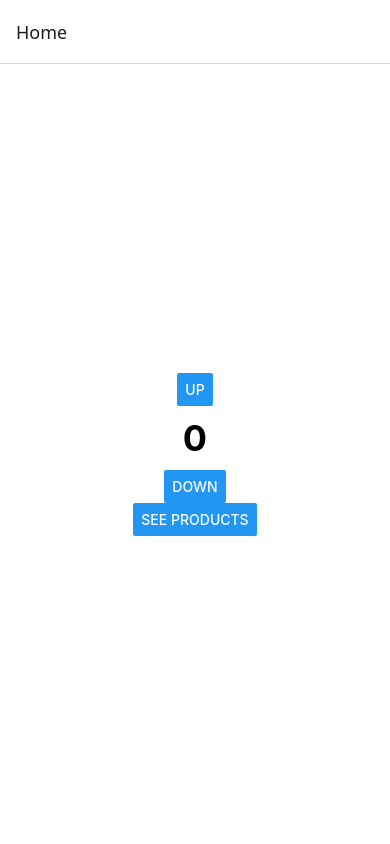
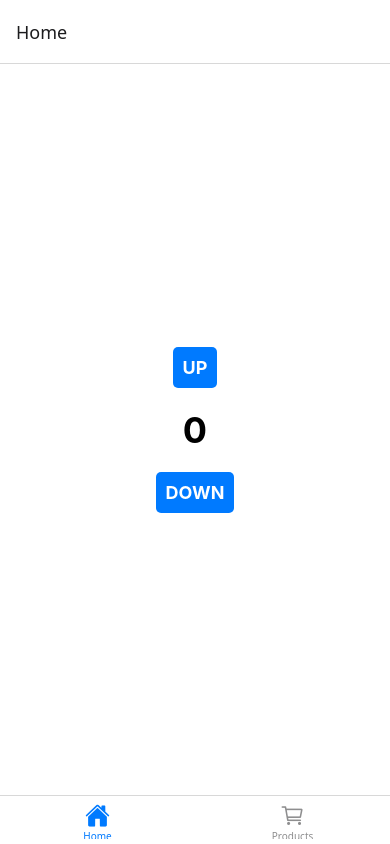
Before and after one commit to AryaMerlet/interview-app-AM, a React Native app: screen / in a window 390 px wide. Built offline with nearby package versions, Linux system fonts and the light colour scheme.

Commit message:
Pressable + bottomTabNavigation + Icons
Update CustomButton to use pressable for better user experience
Update App.ts to add bottomTabNavigation and icons with a hover
Update HomeScreen.tsx to remove the useless navigation button
Install corresponding dependencies with yarn

```diff
--- a/App.tsx
+++ b/App.tsx
@@ -4,8 +4,9 @@ import ProductScreen from './screens/ProductScreen';
 import {Provider} from 'react-redux';
 import {store} from './store';
 import {createStaticNavigation} from '@react-navigation/native';
-import {createNativeStackNavigator} from '@react-navigation/native-stack';
+import {createBottomTabNavigator} from '@react-navigation/bottom-tabs';
 import {ROUTES, type RootStackParamList} from './navigation.types';
+import Icon from 'react-native-vector-icons/Ionicons';
 
 const App = () => {
   return (
@@ -15,11 +16,33 @@ const App = () => {
   );
 };
 
-const RootStack = createNativeStackNavigator({
+const RootStack = createBottomTabNavigator<RootStackParamList>({
   initialRouteName: ROUTES.HOME,
   screens: {
-    [ROUTES.HOME]: HomeScreen,
-    [ROUTES.PRODUCTS]: ProductScreen,
+    [ROUTES.HOME]: {
+      screen: HomeScreen,
+      options: {
+        tabBarIcon: ({color, size, focused}) => (
+          <Icon
+            name={focused ? 'home' : 'home-outline'}
+            size={size}
+            color={color}
+          />
+        ),
+      },
+    },
+    [ROUTES.PRODUCTS]: {
+      screen: ProductScreen,
+      options: {
+        tabBarIcon: ({color, size, focused}) => (
+          <Icon
+            name={focused ? 'cart' : 'cart-outline'}
+            size={size}
+            color={color}
+          />
+        ),
+      },
+    },
   },
 });
 
--- a/components/CustomButton.tsx
+++ b/components/CustomButton.tsx
@@ -1,5 +1,5 @@
 import React from 'react';
-import {View, Button} from 'react-native';
+import {Pressable, Text, StyleSheet} from 'react-native';
 
 //Component properties
 type Props = {
@@ -12,16 +12,14 @@ type Props = {
 //can be written like this or later in the code like "export default CustomButton;"
 export default function CustomButton({title, onPress}: Props) {
   return (
-    //view = div in HTML
-    <View>
-      <Button title={title} onPress={onPress} />
-    </View>
+    <Pressable
+      onPress={onPress}
+      style={({pressed}) => [styles.button, {opacity: pressed ? 0.5 : 1}]}>
+      <Text style={styles.buttonText}>{title}</Text>
+    </Pressable>
   );
+}
 
-  /* use pressable or touchableopacity to use style props, not necessary to use View when doing so
-...
-import {Pressable, Text} from 'react-native';
-...
 const styles = StyleSheet.create({
   button: {
     backgroundColor: '#007AFF',
@@ -30,15 +28,8 @@ const styles = StyleSheet.create({
     margin: 10,
   },
   buttonText: {
-        fontSize: 24,
+    color: '#fff',
+    fontSize: 18,
     fontWeight: 'bold',
   },
 });
-...
-return (
-    <Pressable onPress={onPress} style={styles.button}>
-        <Text style={styles.buttonText}>{title}</Text>
-    </Pressable>
-);
-  */
-}
--- a/navigation.types.ts
+++ b/navigation.types.ts
@@ -1,5 +1,6 @@
 import {NativeStackNavigationProp} from '@react-navigation/native-stack';
 import {useNavigation as useRootNavigation} from '@react-navigation/native';
+import {BottomTabNavigationProp} from '@react-navigation/bottom-tabs';
 
 // source of truth for route names
 export const ROUTES = {
@@ -15,7 +16,7 @@ export type RootStackParamList = {
 };
 
 // Type-safe navigation prop with autocomplete and param checking for all routes
-type NavigationProp = NativeStackNavigationProp<RootStackParamList>;
+type NavigationProp = BottomTabNavigationProp<RootStackParamList>;
 
 // Type safe navigation hook to use in components and screens
 export const useNavigation = () => {
--- a/screens/HomeScreen.tsx
+++ b/screens/HomeScreen.tsx
@@ -33,12 +33,6 @@ export default function HomeScreen() {
           dispatch(decrement());
         }}
       />
-      <CustomButton
-        title="See Products"
-        onPress={() => {
-          navigation.navigate(ROUTES.PRODUCTS);
-        }}
-      />
       <StatusBar style="auto" />
     </View>
   );
```
Also changed, not shown: 1 other file (tests, documents, lock files or other folders). Lines whose indentation alone changed are shown as unchanged.
